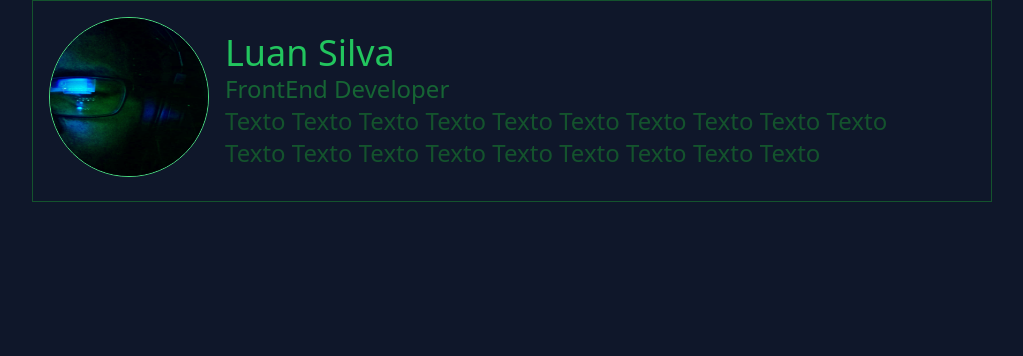
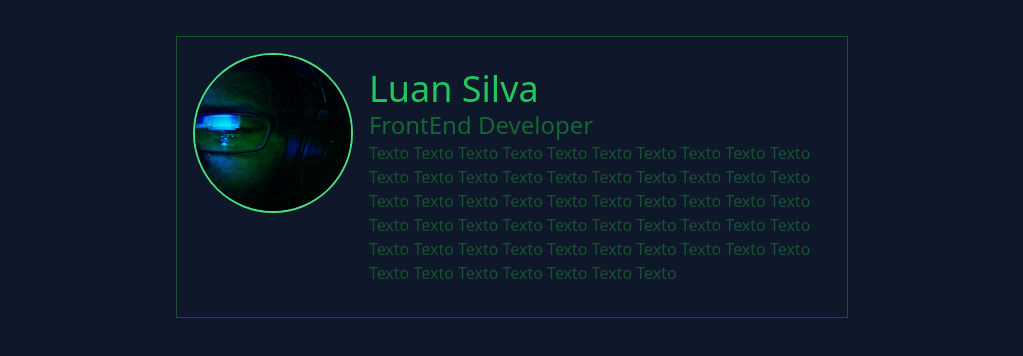
Before and after one commit to Umdyne/Projeto-Softagon, a website: page src/index.html in a window 1280 px wide. Shown: the whole page, without its empty margins (128-1151 px from the left). Drawn offline with nearby package versions, Linux system fonts and the light colour scheme.

Commit message:
CardMelhorado

```diff
--- a/src/index.html
+++ b/src/index.html
@@ -8,16 +8,18 @@
   <script src="https://cdn.tailwindcss.com"></script>
 </head>
 <body class="bg-slate-900 min-h-screen text-white w-full">
-  <div class="w-3/4 justify-center flex mx-auto content-center">
-    <div class="border border-green-900 flex p-4">
+  <div class="w-3/4 justify-center flex mx-auto content-center mt-9">
+    <div class="max-w-2xl border border-green-900 flex p-4">
       <div class="w-40">
-        <img src="/public/min2.png" alt="Luan" class="w-40 h-40 rounded-full border border-green-400 ">
+        <img src="/public/min2.png" alt="Luan" class="w-40 h-40 rounded-full border-2 border-green-400 ">
       </div>
       <div class="w-3/4 p-4">
         <h1 class="text-4xl text-green-500" >Luan Silva</h1>
         <h2 class="text-2xl  text-green-800">FrontEnd Developer</h2>
-        <p class="text-2xl  text-green-900" > Texto Texto Texto Texto Texto Texto
-          Texto Texto Texto Texto Texto Texto Texto Texto Texto Texto Texto Texto Texto </p>
+        <p class="  text-green-900" > Texto Texto Texto Texto Texto Texto
+          Texto Texto Texto Texto Texto Texto Texto Texto Texto Texto Texto Texto Texto
+          Texto Texto Texto Texto Texto Texto Texto Texto Texto Texto Texto Texto Texto Texto Texto Texto Texto Texto Texto
+          Texto Texto Texto Texto Texto Texto Texto Texto Texto Texto Texto Texto Texto Texto Texto Texto Texto Texto Texto </p>
       </div>
 
 
```
